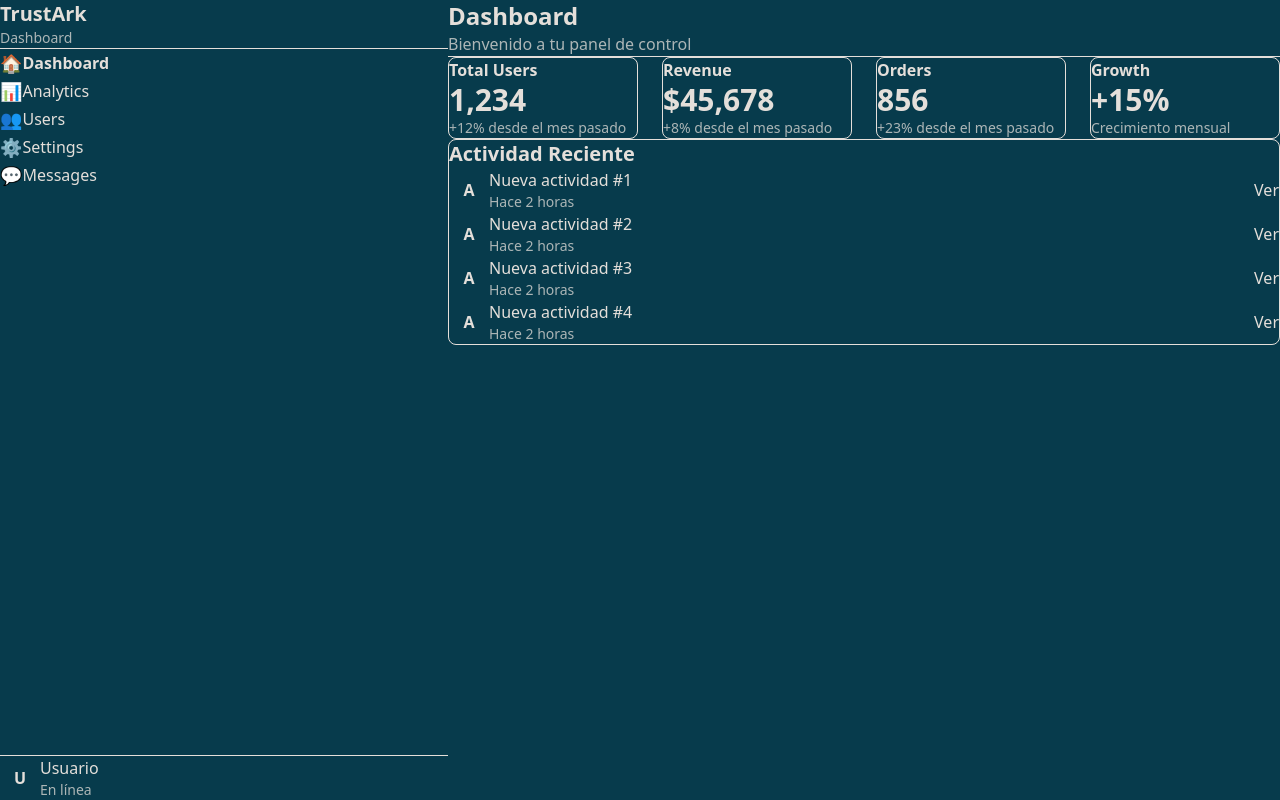
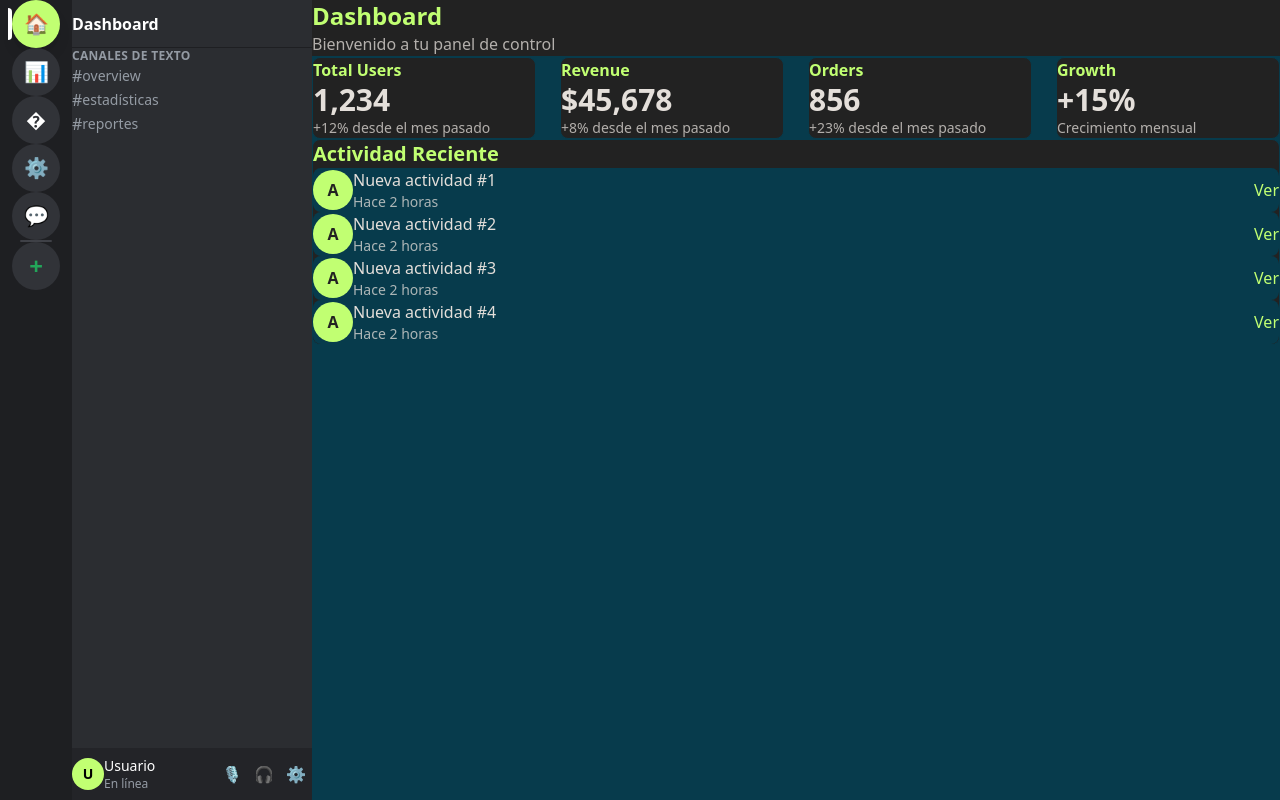
Before and after one commit to Hans3010/TrustArk, a React (Vite) app: page / in a window 1280 px wide. Built offline with nearby package versions, Linux system fonts and the light colour scheme.

Commit message:
Cambios que se parece a discord

```diff
--- a/src/App.css
+++ /dev/null
@@ -1 +0,0 @@
-@import 'tailwindcss';
--- a/src/components/Layout/Layout.jsx
+++ b/src/components/Layout/Layout.jsx
@@ -2,26 +2,24 @@ import Sidebar from '../Sidebar/Sidebar';
 
 const Layout = ({ children, currentPage, setCurrentPage }) => {
   return (
-    <div className="flex h-screen bg-dark-cyan">
-      {/* Sidebar - 35% */}
-      <div className="w-[35%] min-w-[300px]">
-        <Sidebar currentPage={currentPage} setCurrentPage={setCurrentPage} />
-      </div>
+    <div className="flex h-screen bg-[#073b4c]">
+      {/* Sidebar - Discord Style */}
+      <Sidebar currentPage={currentPage} setCurrentPage={setCurrentPage} />
 
-      {/* Main Content - 65% */}
+      {/* Main Content */}
       <div className="flex-1 flex flex-col">
         {/* Header */}
-        <header className="bg-dark-gray p-6 border-b border-dark-cyan">
-          <h1 className="text-2xl font-bold text-lime-green capitalize">
+        <header className="bg-[#222222] p-6 border-b border-[#073b4c]">
+          <h1 className="text-2xl font-bold text-[#c1ff72] capitalize">
             {currentPage}
           </h1>
-          <p className="text-warm-gray opacity-75 mt-1">
+          <p className="text-[#e4dfda] opacity-75 mt-1">
             Bienvenido a tu panel de control
           </p>
         </header>
 
         {/* Page Content */}
-        <main className="flex-1 p-6 bg-dark-cyan overflow-auto">
+        <main className="flex-1 p-6 bg-[#073b4c] overflow-auto">
           {children}
         </main>
       </div>
--- a/src/components/Sidebar/Sidebar.jsx
+++ b/src/components/Sidebar/Sidebar.jsx
@@ -1,48 +1,148 @@
-import React from 'react';
+import React, { useState } from 'react';
 
 const Sidebar = ({ currentPage, setCurrentPage }) => {
-  const menuItems = [
-    { id: 'dashboard', label: 'Dashboard', icon: '🏠' },
-    { id: 'analytics', label: 'Analytics', icon: '📊' },
-    { id: 'users', label: 'Users', icon: '👥' },
-    { id: 'settings', label: 'Settings', icon: '⚙️' },
-    { id: 'messages', label: 'Messages', icon: '💬' },
+  const [selectedServer, setSelectedServer] = useState('dashboard');
+
+  const servers = [
+    { id: 'dashboard', icon: '🏠', name: 'Dashboard', color: '#c1ff72' },
+    { id: 'analytics', icon: '📊', name: 'Analytics', color: '#4CAF50' },
+    { id: 'users', icon: '�', name: 'Users', color: '#2196F3' },
+    { id: 'settings', icon: '⚙️', name: 'Settings', color: '#FF9800' },
+    { id: 'messages', icon: '💬', name: 'Messages', color: '#9C27B0' },
   ];
 
+  const getServerChannels = (serverId) => {
+    const channels = {
+      dashboard: [
+        { id: 'overview', name: 'overview', icon: '#' },
+        { id: 'stats', name: 'estadísticas', icon: '#' },
+        { id: 'reports', name: 'reportes', icon: '#' },
+      ],
+      analytics: [
+        { id: 'charts', name: 'gráficos', icon: '#' },
+        { id: 'data', name: 'datos', icon: '#' },
+        { id: 'insights', name: 'insights', icon: '#' },
+      ],
+      users: [
+        { id: 'active', name: 'usuarios-activos', icon: '#' },
+        { id: 'pending', name: 'pendientes', icon: '#' },
+        { id: 'banned', name: 'bloqueados', icon: '#' },
+      ],
+      settings: [
+        { id: 'general', name: 'general', icon: '#' },
+        { id: 'security', name: 'seguridad', icon: '#' },
+        { id: 'permissions', name: 'permisos', icon: '#' },
+      ],
+      messages: [
+        { id: 'inbox', name: 'bandeja-entrada', icon: '#' },
+        { id: 'sent', name: 'enviados', icon: '#' },
+        { id: 'drafts', name: 'borradores', icon: '#' },
+      ],
+    };
+    return channels[serverId] || [];
+  };
+
   return (
-    <div className="w-full h-screen bg-dark-gray flex flex-col">
-      {/* Logo/Header */}
-      <div className="p-6 border-b border-dark-cyan">
-        <h2 className="text-xl font-bold text-green">TrustArk</h2>
-        <p className="text-sm text-warm-gray opacity-75">Dashboard</p>
+    <div className="flex h-screen">
+      {/* Main Sidebar - Server Icons */}
+      <div className="w-[72px] bg-[#1e1f22] flex flex-col items-center py-3 space-y-2">
+        {servers.map((server) => (
+          <div key={server.id} className="relative group">
+            <button
+              onClick={() => {
+                setSelectedServer(server.id);
+                setCurrentPage(server.id);
+              }}
+              className={`w-12 h-12 rounded-full flex items-center justify-center text-xl transition-all duration-200 relative ${
+                selectedServer === server.id
+                  ? 'rounded-[16px] shadow-lg'
+                  : 'hover:rounded-[16px] bg-[#313338] hover:bg-[#5865f2]'
+              }`}
+              style={{
+                backgroundColor:
+                  selectedServer === server.id ? server.color : undefined,
+                color: selectedServer === server.id ? '#000' : '#fff',
+              }}>
+              {server.icon}
+            </button>
+
+            {/* Active indicator */}
+            {selectedServer === server.id && (
+              <div className="absolute left-[-4px] top-1/2 transform -translate-y-1/2 w-1 h-8 bg-white rounded-r-full"></div>
+            )}
+
+            {/* Tooltip */}
+            <div className="absolute left-16 top-1/2 transform -translate-y-1/2 bg-[#111214] text-white px-3 py-2 rounded-md text-sm font-medium opacity-0 group-hover:opacity-100 transition-opacity pointer-events-none z-50 whitespace-nowrap">
+              {server.name}
+            </div>
+          </div>
+        ))}
+
+        {/* Divider */}
+        <div className="w-8 h-[2px] bg-[#3f4147] rounded-full my-2"></div>
+
+        {/* Add Server Button */}
+        <button className="w-12 h-12 rounded-full bg-[#313338] hover:bg-[#23a559] hover:rounded-[16px] flex items-center justify-center text-[#23a559] hover:text-white transition-all duration-200 text-2xl font-bold">
+          +
+        </button>
       </div>
 
-      {/* Navigation Menu */}
-      <nav className="flex-1 p-4 space-y-2">
-        {menuItems.map((item) => (
-          <button
-            key={item.id}
-            onClick={() => setCurrentPage(item.id)}
-            className={`w-full flex items-center space-x-3 px-4 py-3 rounded-lg text-left transition-all duration-200 ${
-              currentPage === item.id
-                ? 'bg-lime-green text-dark-gray font-semibold'
-                : 'text-warm-gray hover:bg-dark-cyan hover:text-lime-green'
-            }`}>
-            <span className="text-lg">{item.icon}</span>
-            <span>{item.label}</span>
-          </button>
-        ))}
-      </nav>
+      {/* Secondary Sidebar - Channels */}
+      <div className="w-[240px] bg-[#2b2d31] flex flex-col">
+        {/* Server Header */}
+        <div className="h-12 px-4 border-b border-[#1e1f22] flex items-center">
+          <h2 className="text-white font-semibold text-base truncate">
+            {servers.find((s) => s.id === selectedServer)?.name || 'TrustArk'}
+          </h2>
+        </div>
 
-      {/* User Profile */}
-      <div className="p-4 border-t border-dark-cyan">
-        <div className="flex items-center space-x-3 p-3 rounded-lg bg-dark-cyan">
-          <div className="w-10 h-10 bg-lime-green rounded-full flex items-center justify-center">
-            <span className="text-dark-gray font-bold">U</span>
+        {/* Channels List */}
+        <div className="flex-1 p-2 overflow-y-auto">
+          <div className="mb-4">
+            <div className="px-2 mb-1">
+              <h3 className="text-[#949ba4] text-xs font-semibold uppercase tracking-wide">
+                Canales de texto
+              </h3>
+            </div>
+            {getServerChannels(selectedServer).map((channel) => (
+              <button
+                key={channel.id}
+                onClick={() => setCurrentPage(channel.id)}
+                className={`w-full flex items-center px-2 py-1 mx-1 rounded text-left hover:bg-[#404249] group ${
+                  currentPage === channel.id
+                    ? 'bg-[#404249] text-white'
+                    : 'text-[#949ba4]'
+                }`}>
+                <span className="mr-2 text-[#949ba4]">{channel.icon}</span>
+                <span className="text-sm font-medium">{channel.name}</span>
+              </button>
+            ))}
           </div>
-          <div className="flex-1">
-            <p className="text-warm-gray font-medium">Usuario</p>
-            <p className="text-sm text-warm-gray opacity-75">En línea</p>
+        </div>
+
+        {/* User Area */}
+        <div className="h-[52px] bg-[#232428] px-2 flex items-center">
+          <div className="flex items-center flex-1 min-w-0">
+            <div className="w-8 h-8 rounded-full bg-[#c1ff72] flex items-center justify-center mr-2">
+              <span className="text-[#000] text-sm font-bold">U</span>
+            </div>
+            <div className="flex-1 min-w-0">
+              <div className="text-white text-sm font-medium truncate">
+                Usuario
+              </div>
+              <div className="text-[#949ba4] text-xs truncate">En línea</div>
+            </div>
+          </div>
+          <div className="flex items-center space-x-2">
+            <button className="w-8 h-8 rounded hover:bg-[#4f545c] flex items-center justify-center text-[#b5bac1] hover:text-[#dcddde]">
+              🎙️
+            </button>
+            <button className="w-8 h-8 rounded hover:bg-[#4f545c] flex items-center justify-center text-[#b5bac1] hover:text-[#dcddde]">
+              🎧
+            </button>
+            <button className="w-8 h-8 rounded hover:bg-[#4f545c] flex items-center justify-center text-[#b5bac1] hover:text-[#dcddde]">
+              ⚙️
+            </button>
           </div>
         </div>
       </div>
--- a/src/index.css
+++ b/src/index.css
@@ -4,10 +4,3 @@
   padding: 0;
   box-sizing: border-box;
 }
-
-body {
-  font-family: system-ui, Avenir, Helvetica, Arial, sans-serif;
-  background-color: #073b4c;
-  color: #e4dfda;
-  overflow: hidden;
-}
--- a/src/pages/Dashboard.jsx
+++ b/src/pages/Dashboard.jsx
@@ -3,61 +3,61 @@ const Dashboard = () => {
     <div className="space-y-6">
       <div className="grid grid-cols-1 md:grid-cols-2 lg:grid-cols-4 gap-6">
         {/* Stats Cards */}
-        <div className="bg-dark-gray p-6 rounded-lg border border-dark-cyan">
-          <h3 className="text-lime-green font-semibold mb-2">Total Users</h3>
-          <p className="text-3xl font-bold text-warm-gray">1,234</p>
-          <p className="text-sm text-warm-gray opacity-75 mt-2">
+        <div className="bg-[#222222] p-6 rounded-lg border border-[#073b4c]">
+          <h3 className="text-[#c1ff72] font-semibold mb-2">Total Users</h3>
+          <p className="text-3xl font-bold text-[#e4dfda]">1,234</p>
+          <p className="text-sm text-[#e4dfda] opacity-75 mt-2">
             +12% desde el mes pasado
           </p>
         </div>
 
-        <div className="bg-dark-gray p-6 rounded-lg border border-dark-cyan">
-          <h3 className="text-lime-green font-semibold mb-2">Revenue</h3>
-          <p className="text-3xl font-bold text-warm-gray">$45,678</p>
-          <p className="text-sm text-warm-gray opacity-75 mt-2">
+        <div className="bg-[#222222] p-6 rounded-lg border border-[#073b4c]">
+          <h3 className="text-[#c1ff72] font-semibold mb-2">Revenue</h3>
+          <p className="text-3xl font-bold text-[#e4dfda]">$45,678</p>
+          <p className="text-sm text-[#e4dfda] opacity-75 mt-2">
             +8% desde el mes pasado
           </p>
         </div>
 
-        <div className="bg-dark-gray p-6 rounded-lg border border-dark-cyan">
-          <h3 className="text-lime-green font-semibold mb-2">Orders</h3>
-          <p className="text-3xl font-bold text-warm-gray">856</p>
-          <p className="text-sm text-warm-gray opacity-75 mt-2">
+        <div className="bg-[#222222] p-6 rounded-lg border border-[#073b4c]">
+          <h3 className="text-[#c1ff72] font-semibold mb-2">Orders</h3>
+          <p className="text-3xl font-bold text-[#e4dfda]">856</p>
+          <p className="text-sm text-[#e4dfda] opacity-75 mt-2">
             +23% desde el mes pasado
           </p>
         </div>
 
-        <div className="bg-dark-gray p-6 rounded-lg border border-dark-cyan">
-          <h3 className="text-lime-green font-semibold mb-2">Growth</h3>
-          <p className="text-3xl font-bold text-warm-gray">+15%</p>
-          <p className="text-sm text-warm-gray opacity-75 mt-2">
+        <div className="bg-[#222222] p-6 rounded-lg border border-[#073b4c]">
+          <h3 className="text-[#c1ff72] font-semibold mb-2">Growth</h3>
+          <p className="text-3xl font-bold text-[#e4dfda]">+15%</p>
+          <p className="text-sm text-[#e4dfda] opacity-75 mt-2">
             Crecimiento mensual
           </p>
         </div>
       </div>
 
       {/* Recent Activity */}
-      <div className="bg-dark-gray p-6 rounded-lg border border-dark-cyan">
-        <h3 className="text-xl font-semibold text-lime-green mb-4">
+      <div className="bg-[#222222] p-6 rounded-lg border border-[#073b4c]">
+        <h3 className="text-xl font-semibold text-[#c1ff72] mb-4">
           Actividad Reciente
         </h3>
         <div className="space-y-4">
           {[1, 2, 3, 4].map((item) => (
             <div
               key={item}
-              className="flex items-center space-x-4 p-3 bg-dark-cyan rounded-lg">
-              <div className="w-10 h-10 bg-lime-green rounded-full flex items-center justify-center">
-                <span className="text-dark-gray font-bold">A</span>
+              className="flex items-center space-x-4 p-3 bg-[#073b4c] rounded-lg">
+              <div className="w-10 h-10 bg-[#c1ff72] rounded-full flex items-center justify-center">
+                <span className="text-[#222222] font-bold">A</span>
               </div>
               <div className="flex-1">
-                <p className="text-warm-gray font-medium">
+                <p className="text-[#e4dfda] font-medium">
                   Nueva actividad #{item}
                 </p>
-                <p className="text-sm text-warm-gray opacity-75">
+                <p className="text-sm text-[#e4dfda] opacity-75">
                   Hace 2 horas
                 </p>
               </div>
-              <button className="text-lime-green hover:bg-lime-green hover:text-dark-gray px-3 py-1 rounded transition-colors">
+              <button className="text-[#c1ff72] hover:bg-[#c1ff72] hover:text-[#222222] px-3 py-1 rounded transition-colors">
                 Ver
               </button>
             </div>
```
